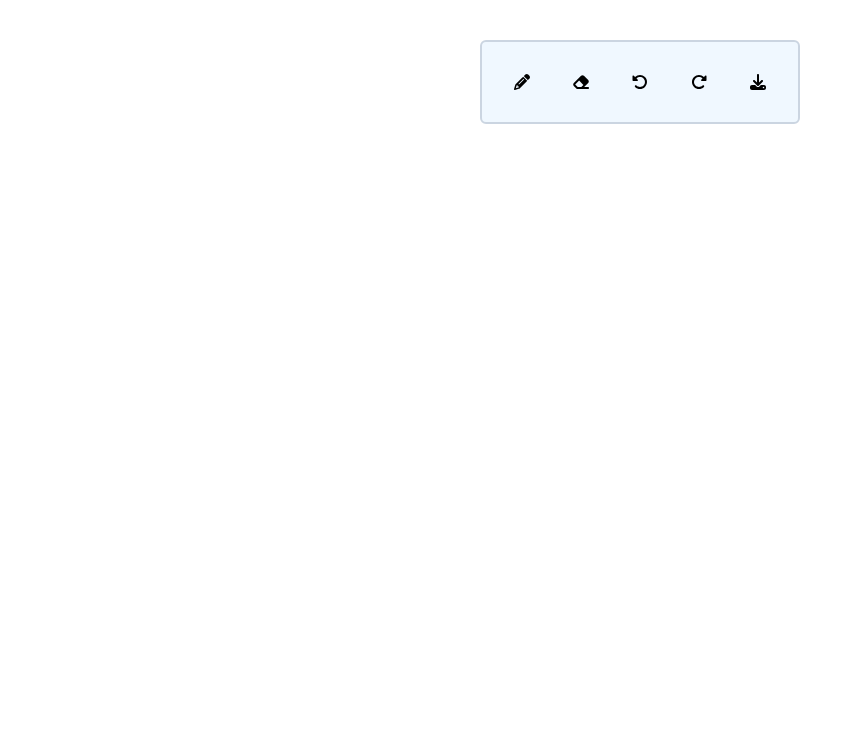
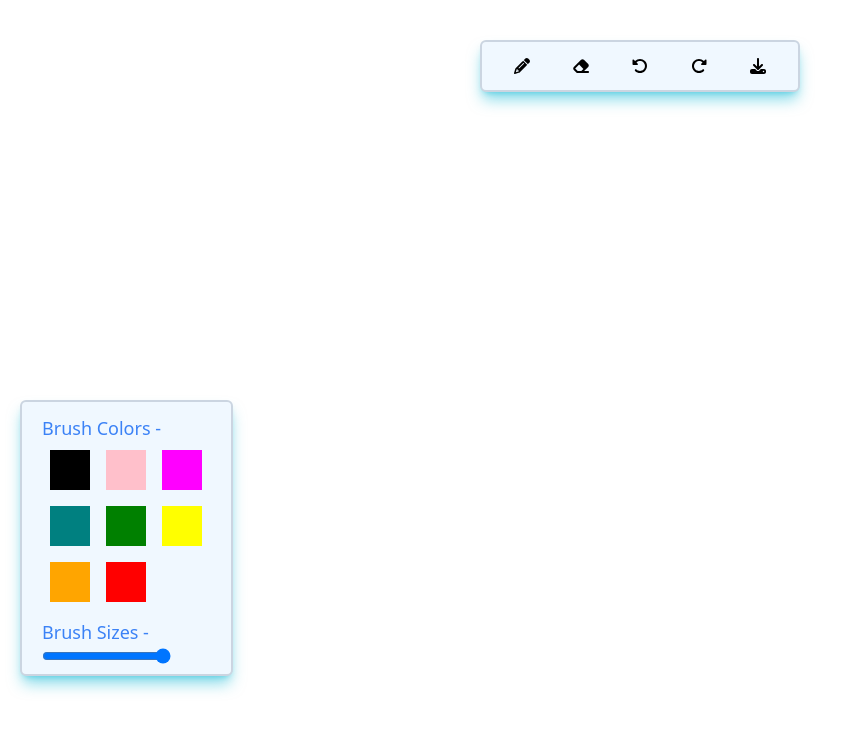
Before and after one commit to ashu-stacked/cali-draw, a Next.js app: page / in a window 1280 px wide. Shown: the top 732 px of the page, without its empty margins (0-857 px from the left). Built offline with nearby package versions, Linux system fonts and the light colour scheme.

Commit message:
canvas and toolbox code push

```diff
--- /dev/null
+++ b/src/components/Board/index.js
@@ -0,0 +1,23 @@
+import React from 'react'
+
+const Board = () => {
+ const canvasRef = React.useRef(null)
+React.useEffect(()=>{
+  const canvas = canvasRef.current;
+   if(canvas){
+    const context = canvas.getContext('2d');
+
+    //when mounting the board
+    canvas.width = window.innerWidth;
+    canvas.height = window.innerHeight;
+   }
+},[])
+
+  return (
+    <div>
+        <canvas ref = {canvasRef}></canvas>
+    </div>
+  )
+}
+
+export default Board
--- a/src/components/Menu/index.module.css
+++ b/src/components/Menu/index.module.css
@@ -1,10 +1,10 @@
 .menuContainer {
-    @apply flex absolute top-10 w-1/4 left-1/2 px-5 py-5 border-2 border-slate-300 justify-between rounded-md;
+    @apply flex absolute top-10 w-1/4 left-1/2 px-5 py-1 border-2 border-slate-300 justify-between rounded-md shadow-lg shadow-cyan-500/50;
     transform: translateX(-50%);
     background-color: aliceblue; /**add this container bg color **/
 
     .iconWrapper{
-        @apply cursor-pointer flex h-10 w-10 rounded-md justify-center items-center;
+        @apply cursor-pointer flex h-10 w-10 rounded-lg justify-center items-center;
         &:hover{
             background-color:rgb(203 213 225); /**whenever hover **/
         }
--- /dev/null
+++ b/src/components/Toolbox/index.js
@@ -0,0 +1,21 @@
+import React from 'react';
+import { COLORS } from '@/constants';
+import styles from './index.module.css';
+const Toolbox = () => {
+  return (
+    <div className={styles.toolBoxContainer}>
+        <div className={styles.brushColorsContainer}>
+          <h4 className={styles.brushColorsHeaders}>Brush Colors - </h4>
+          <div className={styles.brushColorsDiv}>{COLORS.map((color,index)=>{
+                return <div className = {styles.colorBox} style ={{backgroundColor:color}} key={index}/>
+            })}</div>
+        </div>
+        <div className={styles.brushSizeContainer}>
+          <h4 className={styles.brushColorsHeaders}>Brush Sizes - </h4>
+            <input type="range" min="0" max="5" step ="1" />
+        </div>
+    </div>
+  )
+}
+
+export default Toolbox
--- /dev/null
+++ b/src/components/Toolbox/index.module.css
@@ -0,0 +1,25 @@
+ .toolBoxContainer{
+    @apply absolute top-1/2 left-5 border-2 border-slate-300 rounded-md px-5 py-1 w-1/6 shadow-lg shadow-cyan-500/50;
+    background-color: aliceblue;
+    .brushColorsContainer{
+      @apply flex flex-col flex-wrap mt-2 mb-2;
+       .brushColorsHeaders{
+         @apply text-lg font-medium font-sans text-blue-500;
+       }
+       .brushColorsDiv{
+         @apply flex flex-wrap;
+         .colorBox{
+            @apply w-10 h-10 m-2;
+            &:hover{
+               border: 1px solid rgb(203 213 225);
+               cursor: pointer;
+            }
+         }
+       }
+    }
+    .brushSizeContainer{
+      .brushColorsHeaders{
+         @apply text-lg font-medium font-sans text-blue-500;
+      }
+    }
+ }
--- /dev/null
+++ b/src/constants.js
@@ -0,0 +1 @@
+export const COLORS =['black','pink','fuchsia','teal','green','yellow','orange','red']
--- a/src/pages/index.js
+++ b/src/pages/index.js
@@ -1,6 +1,12 @@
-import Menu from "../components/Menu"
+import Menu from "../components/Menu";
+import Toolbox from "@/components/Toolbox";
+import Board from "@/components/Board";
 export default function Home() {
   return (
-   <Menu />
-  )
+    <>
+      <Board />
+      <Menu />
+      <Toolbox />
+    </>
+  );
 }
```
Also changed, not shown: src/components/Board/index.module.css (added).
